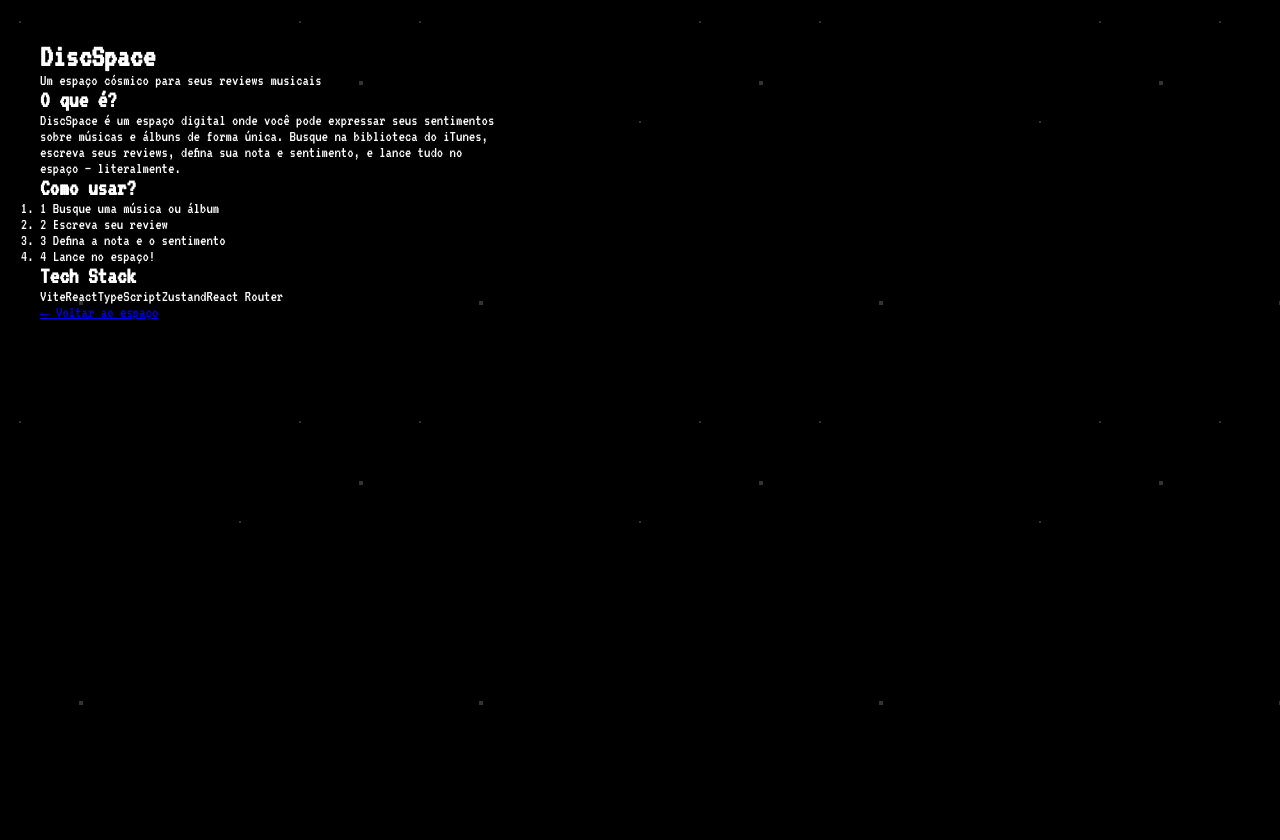
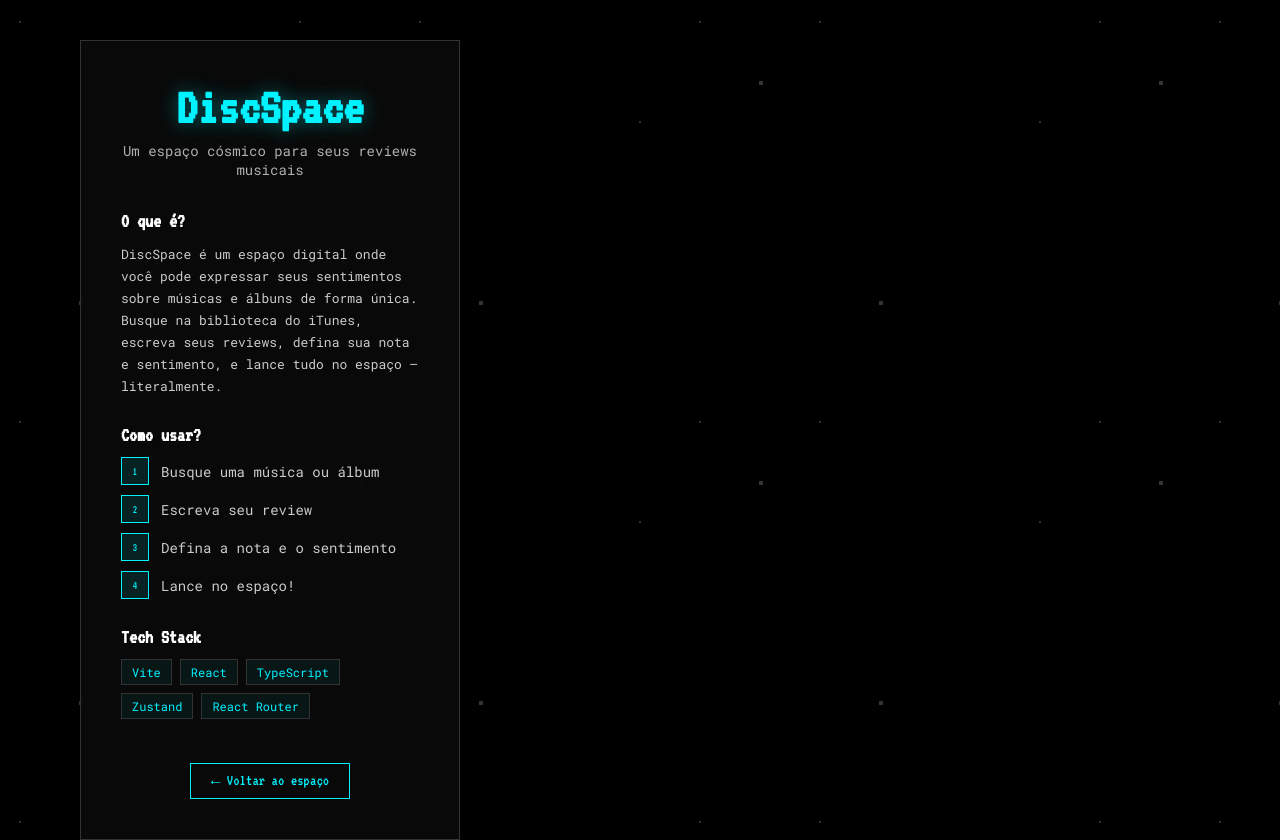
Before and after one commit to viniciuscanutx/discSpace3, a React (Vite) app: page /about in a window 1280 px wide. Before the commit the page ends 800 px from the top, so only its background shows below. Built offline with nearby package versions, Linux system fonts and the light colour scheme.

Commit message:
✨ feat: Adiciona estilos CSS à página About

```diff
--- a/src/pages/AboutPage.tsx
+++ b/src/pages/AboutPage.tsx
@@ -1,4 +1,5 @@
 import { Link } from 'react-router-dom'
+import './aboutPage.css'
 
 export function AboutPage() {
   return (
--- a/src/pages/aboutPage.css
+++ b/src/pages/aboutPage.css
@@ -0,0 +1,118 @@
+/* ── About Page ──────────────────────────────────────── */
+.about-page {
+    min-height: 100vh;
+    display: flex;
+    align-items: center;
+    justify-content: center;
+    padding: 40px;
+}
+
+.about-content {
+    max-width: 600px;
+    background: rgba(10, 10, 10, 0.95);
+    border: 1px solid var(--border-gray);
+    padding: 40px;
+    text-align: center;
+}
+
+.about-header {
+    margin-bottom: 32px;
+}
+
+.about-title {
+    font-family: var(--pixel-font);
+    font-size: 52px;
+    color: var(--cyan-neon);
+    text-shadow: 0 0 20px var(--cyan-glow);
+    margin-bottom: 8px;
+}
+
+.about-subtitle {
+    font-family: var(--text-font);
+    font-size: 14px;
+    color: var(--light-gray);
+}
+
+.about-section {
+    margin-bottom: 28px;
+    text-align: left;
+}
+
+.about-section-title {
+    font-family: var(--pixel-font);
+    font-size: 20px;
+    color: #fff;
+    margin-bottom: 12px;
+    text-shadow: 1px 1px 0 #000;
+}
+
+.about-text {
+    font-family: var(--text-font);
+    font-size: 13px;
+    color: #ccc;
+    line-height: 1.7;
+}
+
+.about-steps {
+    list-style: none;
+    padding: 0;
+    display: flex;
+    flex-direction: column;
+    gap: 10px;
+}
+
+.about-steps li {
+    display: flex;
+    align-items: center;
+    gap: 12px;
+    font-family: var(--text-font);
+    font-size: 14px;
+    color: #ccc;
+}
+
+.step-number {
+    display: inline-flex;
+    align-items: center;
+    justify-content: center;
+    width: 28px;
+    height: 28px;
+    background: rgba(0, 243, 255, 0.1);
+    border: 1px solid var(--cyan-neon);
+    color: var(--cyan-neon);
+    font-family: var(--pixel-font);
+    font-size: 12px;
+    flex-shrink: 0;
+}
+
+.about-tech {
+    display: flex;
+    flex-wrap: wrap;
+    gap: 8px;
+}
+
+.tech-tag {
+    font-family: var(--text-font);
+    font-size: 12px;
+    color: var(--cyan-neon);
+    border: 1px solid var(--border-gray);
+    padding: 4px 10px;
+    background: rgba(0, 243, 255, 0.05);
+}
+
+.about-back-btn {
+    display: inline-block;
+    margin-top: 16px;
+    font-family: var(--pixel-font);
+    font-size: 16px;
+    color: var(--cyan-neon);
+    text-decoration: none;
+    padding: 8px 20px;
+    border: 1px solid var(--cyan-neon);
+    transition: all 0.2s;
+}
+
+.about-back-btn:hover {
+    background: var(--cyan-neon);
+    color: #000;
+    box-shadow: 0 0 12px var(--cyan-glow);
+}
```
